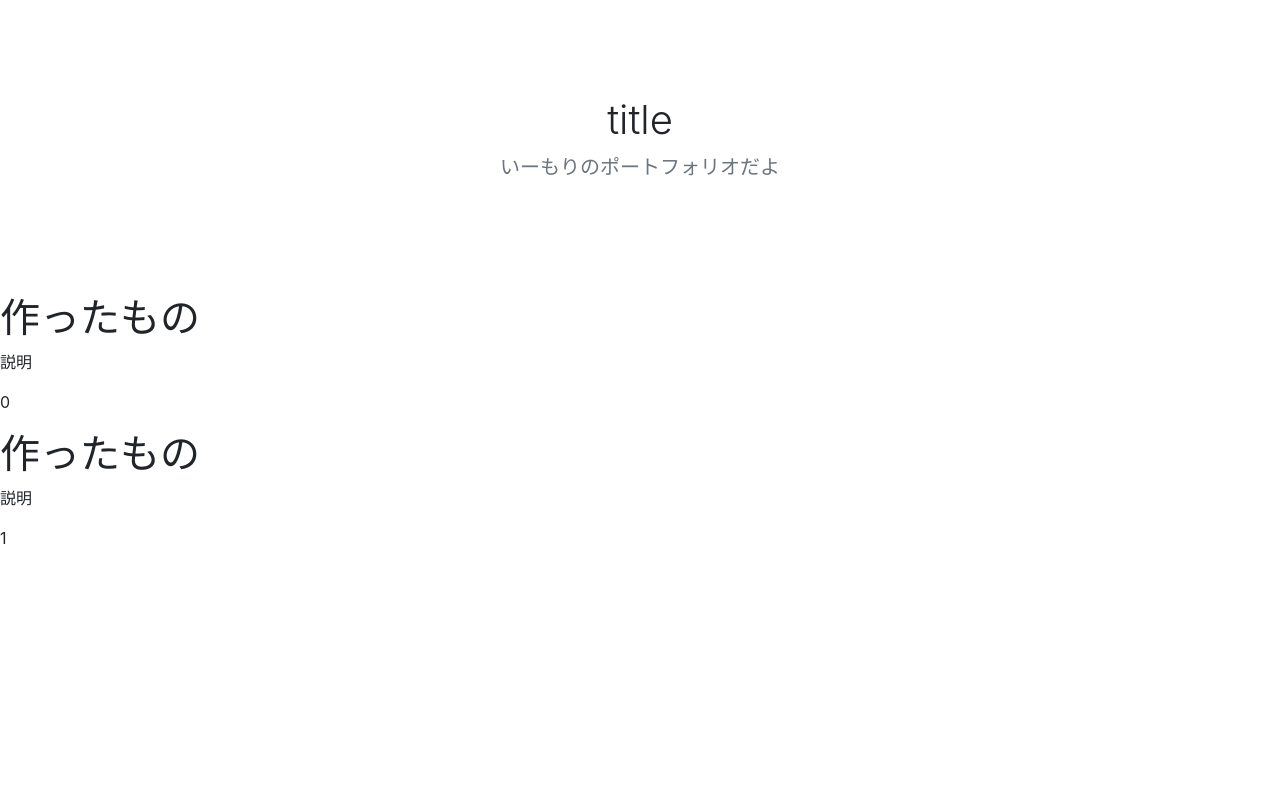
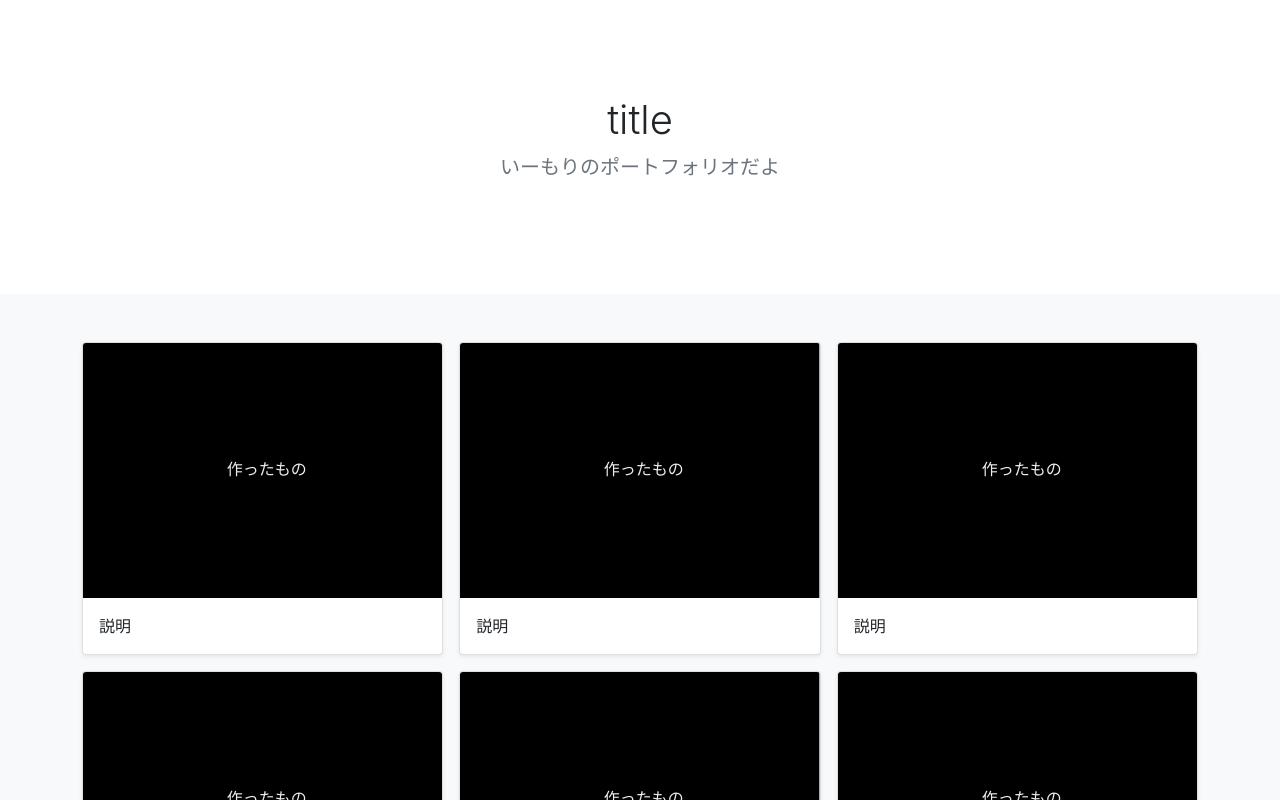
Before and after one commit to emor1/react_portfolio, a React (Create React App) app: page / in a window 1280 px wide. Shown: the top 800 px of the page. Built offline with nearby package versions, Linux system fonts and the light colour scheme.

Commit message:
bootstrupを導入して、アルバムの例を真似て実装

```diff
--- a/src/index.js
+++ b/src/index.js
@@ -15,8 +15,54 @@ const works = [
     title: "作ったもの",
     info: "カテゴリ",
     description: "説明",
+  },
+  {
+    title: "作ったもの",
+    info: "カテゴリ",
+    description: "説明",
+  },
+  {
+    title: "作ったもの",
+    info: "カテゴリ",
+    description: "説明",
+  },
+  {
+    title: "作ったもの",
+    info: "カテゴリ",
+    description: "説明",
+  },
+  {
+    title: "作ったもの",
+    info: "カテゴリ",
+    description: "説明",
+  },
+  {
+    title: "作ったもの",
+    info: "カテゴリ",
+    description: "説明",
+  },
+  {
+    title: "作ったもの",
+    info: "カテゴリ",
+    description: "説明",
+  },
+  {
+    title: "作ったもの",
+    info: "カテゴリ",
+    description: "説明",
+  },
+  {
+    title: "作ったもの",
+    info: "カテゴリ",
+    description: "説明",
+  },
+  {
+    title: "作ったもの",
+    info: "カテゴリ",
+    description: "説明",
   }
 ]
+
 
 let Profile = (props) =>{
   return(
@@ -49,11 +95,42 @@ function Test(props){
   );
 }
 
+let Content = (props) =>{
+  return (
+    // コンテンツ全体
+    <div className='album py-5 bg-light'>
+      <div className='container'>
+        <div className='row row-cols-1 row-cols-sm-2 row-cols-md-3 g-3'>
+
+          {/* コンテンツの中身 */}
+          {props.works.map((work, i)=>(
+            <div className='col' key={i}>
+            <div className='card shadow-sm'>
+              <svg className="bd-placeholder-img card-img-top" width="100%" height="255" role="img" focusable="false">
+              <rect width="100%" height="100%" fill=""/>
+              <text x="40%" y="50%" fill="#eceeef" dy=".3em">{work.title}</text>
+              </svg>
+
+              <div className='card-body'>
+                <p className='card-text'>{work.description}</p>
+              </div>
+            </div>
+          </div>
+          ))}
+
+        </div>
+      </div>
+    </div>
+  )
+}
+
 const root = ReactDOM.createRoot(document.getElementById('root'));
 root.render(
   <React.StrictMode>
+    <main>
     <Profile/>
-    <Test works={works} />
+    <Content works={works}/>
+    </main>
   </React.StrictMode>
 );
 
```
Also changed, not shown: 7 other files (tests, documents, lock files or other folders).
